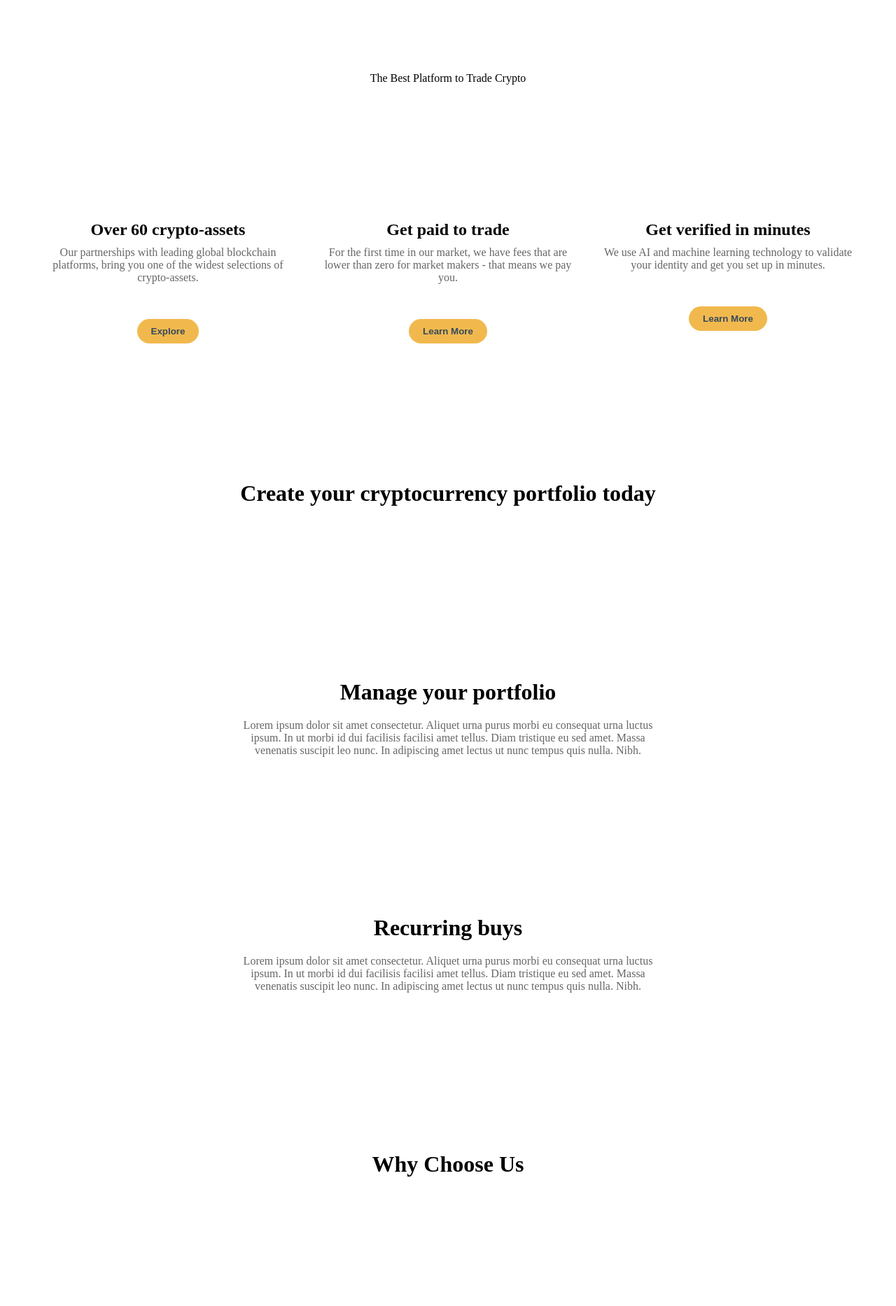
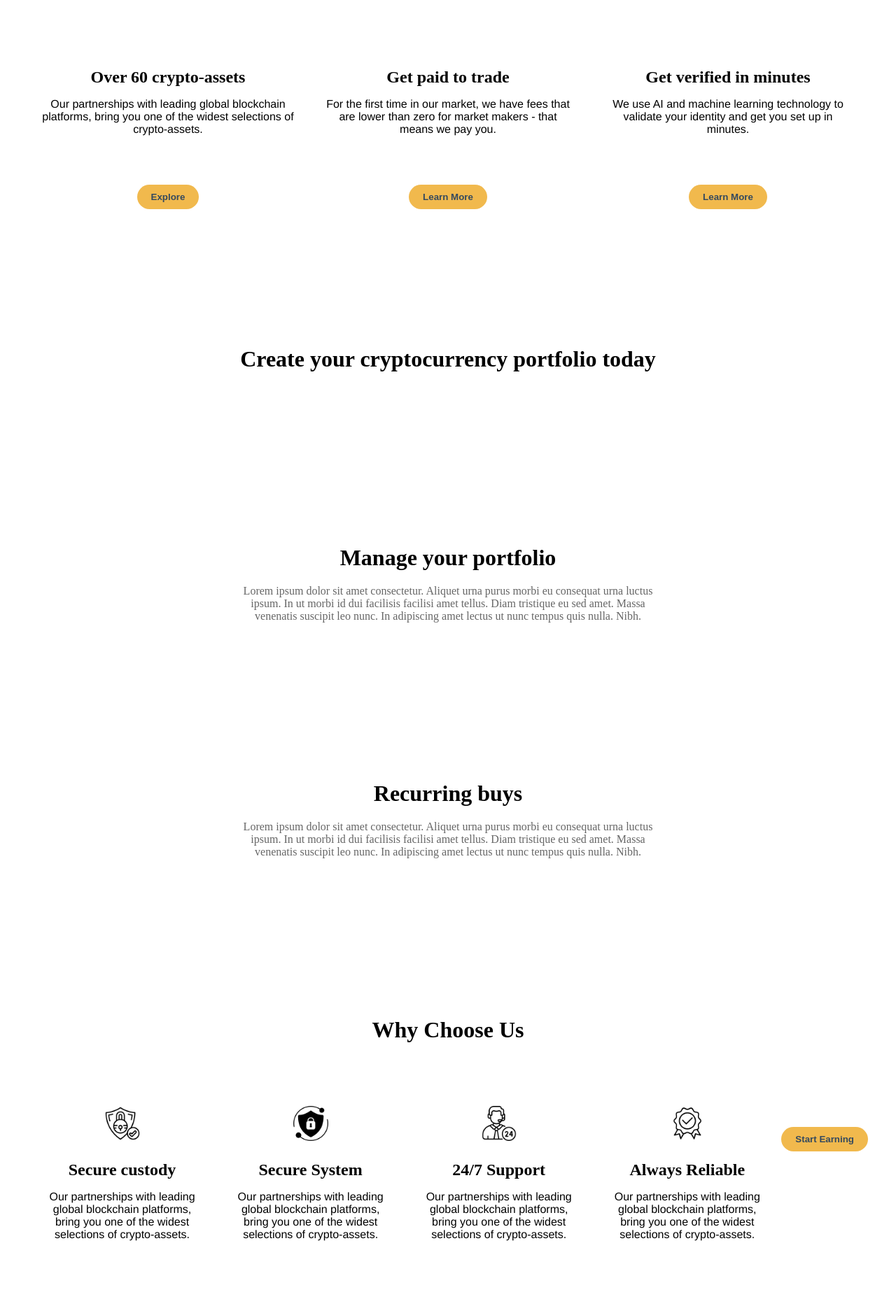
Before and after one commit to Panfa31/Reigntec-Website, a plain HTML site: page Homepage.html in a window 1280 px wide. Shown: the part 651-2518 px from the top of the page at 70% size. Before the commit the page ends 2462 px from the top, so only its background shows below. Drawn offline with Linux system fonts and the light colour scheme.

Commit message:
1 Sept v1

```diff
--- a/Homepage.html
+++ b/Homepage.html
@@ -6,43 +6,49 @@
     <title>Home</title>
   </head>
   <link rel="stylesheet" href="Style.css" />
-  <script src="javascript.js"></script>
+
   <body>
     <header>
       <div class="nav">
         <nav class="nav_bar">
-          <a href="welcomepage.html"><img src="reigntec-01.png" alt="Logo" class="logo" /></a>
+          <a href="welcomepage.html"
+            ><img src="reigntec-01.png" alt="Logo" class="logo"
+          /></a>
+          <label class="switch">
+            <input type="checkbox" id="darkModeToggle" />
+            <span class="slider round"></span>
+          </label>
           <div class="button-container">
-            <a href="login page.html"><button class="Login-button-Home">Log in</button></a>
-            <a href="Register Page.html"><button type="button" class="Register-button-Home">Get started</button></a>
+            <a href="login page.html"
+              ><button class="Login-button-Home">Log in</button></a
+            >
+            <a href="Register Page.html"
+              ><button type="button" class="Register-button-Home">
+                Get started
+              </button></a
+            >
           </div>
         </nav>
       </div>
-
+    </header>
     <!---Landing page -->
     <div class="Landing-Page">
-        <h1 class="buy-trade" >Buy, trade and store</h1>
+      <h1 class="buy-trade">Buy, trade and store</h1>
       <h1 class="cryptocurrencies">cryptocurrencies on Reigntec</h1>
       <p>Trade crypto anywhere</p>
       <a href="Register Page.html">
-          <button class="Start-trading">Start trading</button>
+        <button class="Start-trading">Start Trading</button>
       </a>
     </div>
-    <!---Review -->
-    <section class="reviewSection">
-      <div>
-        <col id="review">The Best Platform to Trade Crypto</h1>
-      </div>
-    </section>
 
     <!---Category1 -->
     <div class="row">
       <div class="column">
         <h3>Over 60 crypto-assets</h3>
-        <span>
+        <p>
           Our partnerships with leading global blockchain platforms, bring you
           one of the widest selections of crypto-assets.
-        </span>
+        </p>
         <a href="#">
           <button class="Explore">Explore</button>
         </a>
@@ -50,10 +56,10 @@
       <!---Category2 -->
       <div class="column">
         <h3>Get paid to trade</h3>
-      <span>
+        <p>
           For the first time in our market, we have fees that are lower than
           zero for market makers - that means we pay you.
-      </span>
+        </p>
         <a href="#">
           <button class="Learn-More">Learn More</button>
         </a>
@@ -61,21 +67,15 @@
       <!---Category3 -->
       <div class="column">
         <h3>Get verified in minutes</h3>
-        <span>
+        <p>
           We use AI and machine learning technology to validate your identity
           and get you set up in minutes.
-        </span>
+        </p>
         <a href="#">
           <button class="Learn-More">Learn More</button>
         </a>
       </div>
     </div>
-
-
-
-
-
-
     <!---Create Portfolio-->
     <section class="Create-PortfolioSection">
       <div>
@@ -114,6 +114,47 @@
       <div>
         <h1 id="Portfolio-text">Why Choose Us</h1>
       </div>
+      <div class="row">
+        <div class="column">
+          <img src="Assets\security.png" style="height: 50px; width: 50px;" alt="Security Icon"/>
+          <h3>Secure custody</h3>
+          <p>
+            Our partnerships with leading global blockchain platforms, bring you
+            one of the widest selections of crypto-assets.
+          </p>
+      </div>
+      <div class="column">
+        <img src="Assets\security(1).png" style="height: 50px; width: 50px;" alt="Security Icon"/>
+        <h3>Secure System</h3>
+        <p>
+          Our partnerships with leading global blockchain platforms, bring you
+          one of the widest selections of crypto-assets.
+        </p>
+    </div>
+    <div class="column">
+      <img src="Assets\24-hours-support.png" style="height: 50px; width: 50px;" alt="Security Icon"/>
+      <h3>24/7 Support</h3>
+      <p>
+        Our partnerships with leading global blockchain platforms, bring you
+        one of the widest selections of crypto-assets.
+      </p>
+  </div>
+  <div class="column">
+    <img src="Assets\guarantee.png" style="height: 50px; width: 50px;" alt="Security Icon"/>
+
+    <h3>Always Reliable</h3>
+    <p>
+      Our partnerships with leading global blockchain platforms, bring you
+      one of the widest selections of crypto-assets.
+    </p>
+</div>
+<a href="Register Page.html">
+  <button class="Start-earnig">Start Earning</button>
+</a>
     </section>
+    <footer>
+
+    </footer>
   </body>
 </html>
+<script src="javascript.js"></script>
--- a/javascript.js
+++ b/javascript.js
@@ -38,3 +38,11 @@ document.addEventListener("DOMContentLoaded", () => {
   surnameInput.addEventListener("input", validateForm);
   emailInput.addEventListener("input", validateForm);
 });
+
+// Dark mode
+const darkModeToggle = document.getElementById("darkModeToggle");
+const body = document.body;
+
+darkModeToggle.addEventListener("change", () => {
+  body.classList.toggle("dark-mode", darkModeToggle.checked);
+});
```
Also changed, not shown: 1 other file. Lines whose indentation alone changed are shown as unchanged.
